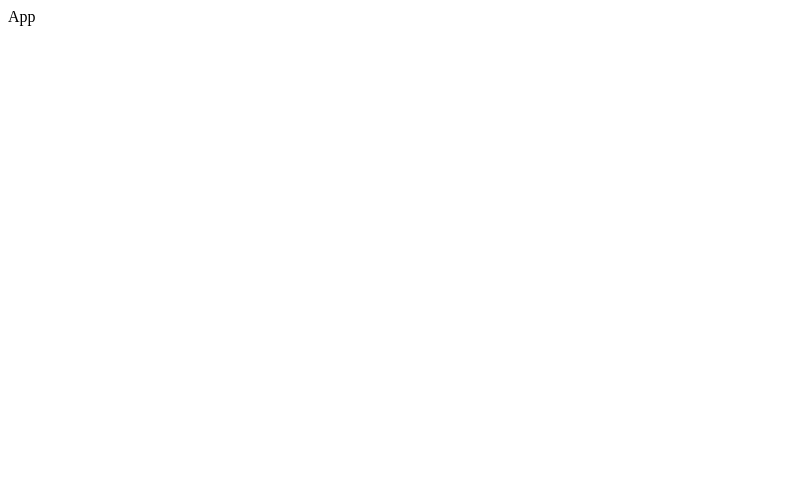
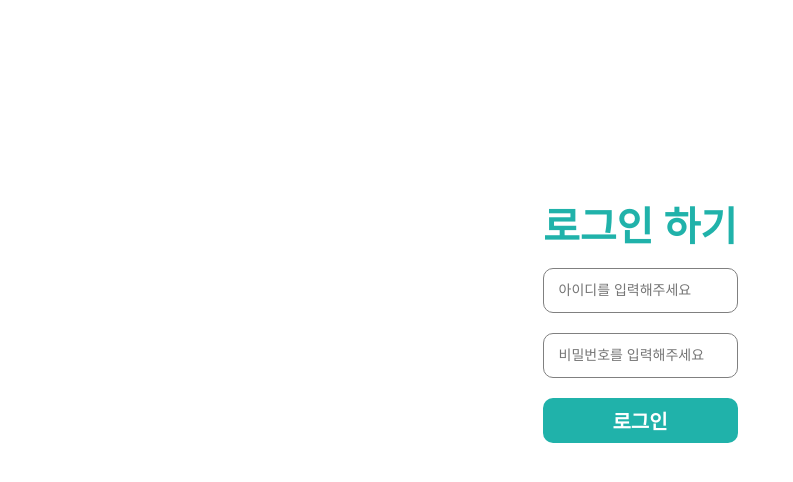
Before and after one commit to heejin-k/redux, a React (Create React App) app: page /login in a window 1280 px wide. Shown: the top 482 px of the page, without its empty margins (0-793 px from the left). Built offline with nearby package versions, Linux system fonts and the light colour scheme.

Commit message:
집필 자료 화면 세팅

```diff
--- a/package.json
+++ b/package.json
@@ -8,6 +8,7 @@
     "@testing-library/user-event": "^13.5.0",
     "react": "^18.2.0",
     "react-dom": "^18.2.0",
+    "react-router-dom": "^6.4.5",
     "react-scripts": "5.0.1",
     "web-vitals": "^2.1.4"
   },
--- a/src/App.js
+++ b/src/App.js
@@ -1,3 +1,18 @@
+import { BrowserRouter, Route, Routes } from "react-router-dom";
+import Home from "./pages/Home";
+import Login from "./pages/Login";
+import Logout from "./pages/Logout";
+import UserInfo from "./pages/UserInfo";
+import "./style.css";
 export default function App() {
-  return <div>App</div>;
+  return (
+    <BrowserRouter>
+      <Routes>
+        <Route path="/" element={<Home />}></Route>
+        <Route path="/login" element={<Login />}></Route>
+        <Route path="/logout" element={<Logout />}></Route>
+        <Route path="/user" element={<UserInfo />}></Route>
+      </Routes>
+    </BrowserRouter>
+  );
 }
--- /dev/null
+++ b/src/pages/Home.jsx
@@ -0,0 +1,19 @@
+import { Link } from "react-router-dom";
+
+function Home() {
+  return (
+    <main class="wrapper">
+      <div class="container">
+        {/* 로그인 했을시 보이는 화면 */}
+        <h1 class="title">환영합니다!</h1>
+        {/* 로그인 하지 않았을시 보이는 화면 */}
+        <h2>로그인이 필요합니다.</h2>
+        <Link to="/login" class="link-login">
+          로그인 하기!
+        </Link>
+      </div>
+    </main>
+  );
+}
+
+export default Home;
--- a/src/pages/Login.jsx
+++ b/src/pages/Login.jsx
@@ -1,3 +1,31 @@
-export default function Login() {
-  return <div>Login</div>;
+import React from "react";
+
+function Login() {
+  return (
+    <main class="wrapper">
+      <div class="container">
+        <h1 class="title login">로그인 하기</h1>
+        <input
+          type="text"
+          id="account"
+          class="input-login"
+          placeholder="아이디를 입력해주세요"
+        />
+        <input
+          type="password"
+          id="password"
+          class="input-login"
+          placeholder="비밀번호를 입력해주세요"
+        />
+        <button
+          class="btn login"
+          onClick={() => console.log("로그인 버튼입니다")}
+        >
+          로그인
+        </button>
+      </div>
+    </main>
+  );
 }
+
+export default Login;
--- a/src/pages/Logout.jsx
+++ b/src/pages/Logout.jsx
@@ -1,3 +1,20 @@
-export default function Logout() {
-  return <div>Logout</div>;
+import React from "react";
+
+function Logout() {
+  return (
+    <main class="wrapper">
+      <div class="container">
+        <h1 class="title login">로그아웃 하실래요?</h1>
+
+        <button
+          class="btn logout"
+          onClick={() => console.log("로그아웃 버튼입니다")}
+        >
+          로그아웃
+        </button>
+      </div>
+    </main>
+  );
 }
+
+export default Logout;
--- /dev/null
+++ b/src/pages/UserInfo.jsx
@@ -0,0 +1,13 @@
+import React from "react";
+
+function UserInfo() {
+  return (
+    <main class="wrapper">
+      <div class="container">
+        <h1>유저 정보 페이지입니다.</h1>
+      </div>
+    </main>
+  );
+}
+
+export default UserInfo;
--- /dev/null
+++ b/src/style.css
@@ -0,0 +1,183 @@
+/* http://meyerweb.com/eric/tools/css/reset/
+   v2.0 | 20110126
+   License: none (public domain)
+*/
+
+html,
+body,
+div,
+span,
+applet,
+object,
+iframe,
+h1,
+h2,
+h3,
+h4,
+h5,
+h6,
+p,
+blockquote,
+pre,
+a,
+abbr,
+acronym,
+address,
+big,
+cite,
+code,
+del,
+dfn,
+em,
+img,
+ins,
+kbd,
+q,
+s,
+samp,
+small,
+strike,
+strong,
+sub,
+sup,
+tt,
+var,
+b,
+u,
+i,
+center,
+dl,
+dt,
+dd,
+ol,
+ul,
+li,
+fieldset,
+form,
+label,
+legend,
+table,
+caption,
+tbody,
+tfoot,
+thead,
+tr,
+th,
+td,
+article,
+aside,
+canvas,
+details,
+embed,
+figure,
+figcaption,
+footer,
+header,
+hgroup,
+menu,
+nav,
+output,
+ruby,
+section,
+summary,
+time,
+mark,
+audio,
+video {
+  margin: 0;
+  padding: 0;
+  border: 0;
+  font-size: 100%;
+  font: inherit;
+  vertical-align: baseline;
+}
+/* HTML5 display-role reset for older browsers */
+article,
+aside,
+details,
+figcaption,
+figure,
+footer,
+header,
+hgroup,
+menu,
+nav,
+section {
+  display: block;
+}
+body {
+  line-height: 1;
+}
+ol,
+ul {
+  list-style: none;
+}
+blockquote,
+q {
+  quotes: none;
+}
+blockquote:before,
+blockquote:after,
+q:before,
+q:after {
+  content: "";
+  content: none;
+}
+table {
+  border-collapse: collapse;
+  border-spacing: 0;
+}
+
+body {
+  width: 100%;
+  height: 100%;
+}
+
+.wrapper {
+  width: 100%;
+  height: 100%;
+}
+.container {
+  width: 70%;
+  height: 650px;
+  margin: 0 auto;
+  display: flex;
+  flex-direction: column;
+  justify-content: center;
+  align-items: center;
+  gap: 20px;
+  font-size: 20px;
+}
+
+/* login component css */
+.title {
+  font-size: 40px;
+  font-weight: bold;
+  color: lightseagreen;
+}
+
+.input-login {
+  width: 195px;
+  height: 45px;
+  padding-left: 15px;
+  box-sizing: border-box;
+  font-size: 14px;
+  border: 1px solid gray;
+  border-radius: 10px;
+}
+
+.input-login:focus {
+  outline: 1px solid lightseagreen;
+}
+
+.btn {
+  width: 195px;
+  height: 45px;
+  border: none;
+  border-radius: 10px;
+  font-size: 20px;
+  font-weight: bold;
+  color: white;
+  background-color: lightseagreen;
+  cursor: pointer;
+}
```
Also changed, not shown: src/pages/NotFound.jsx (added, +13 -0 lines), 1 other file (tests, documents, lock files or other folders).
